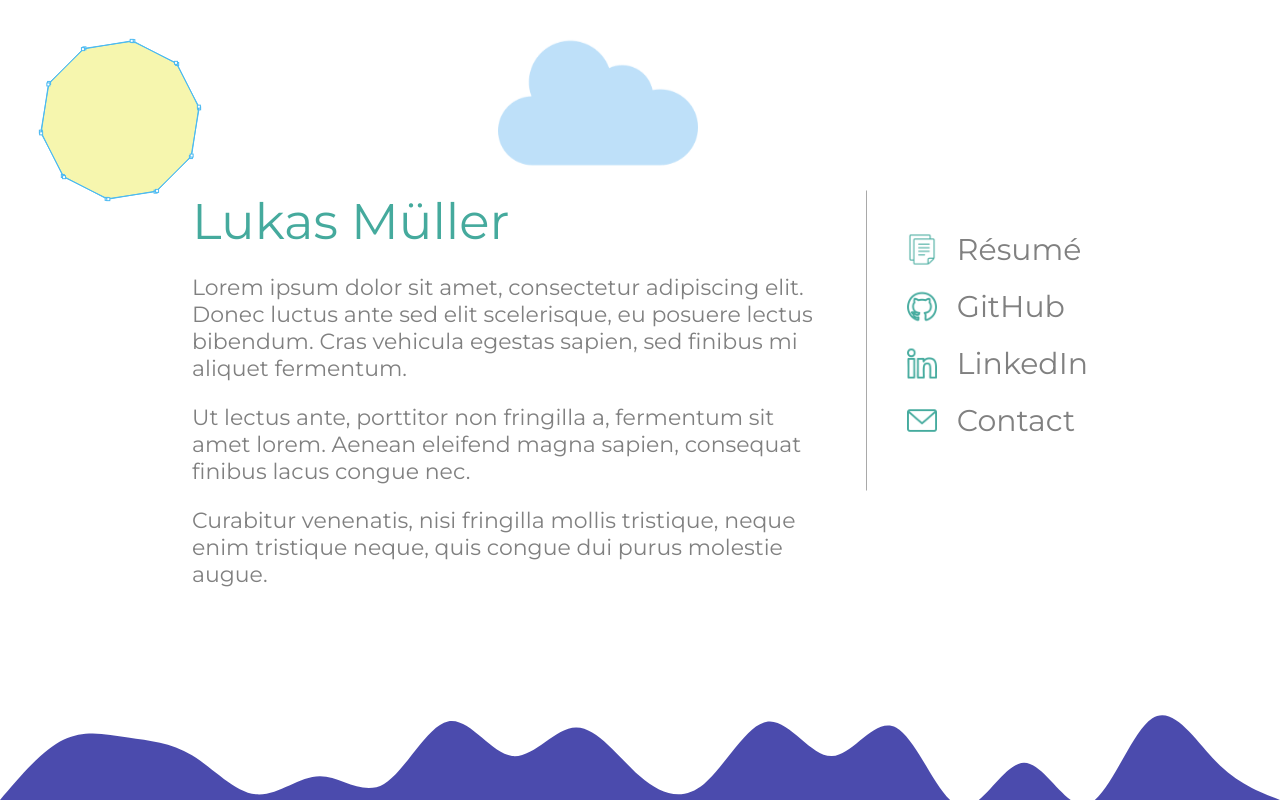
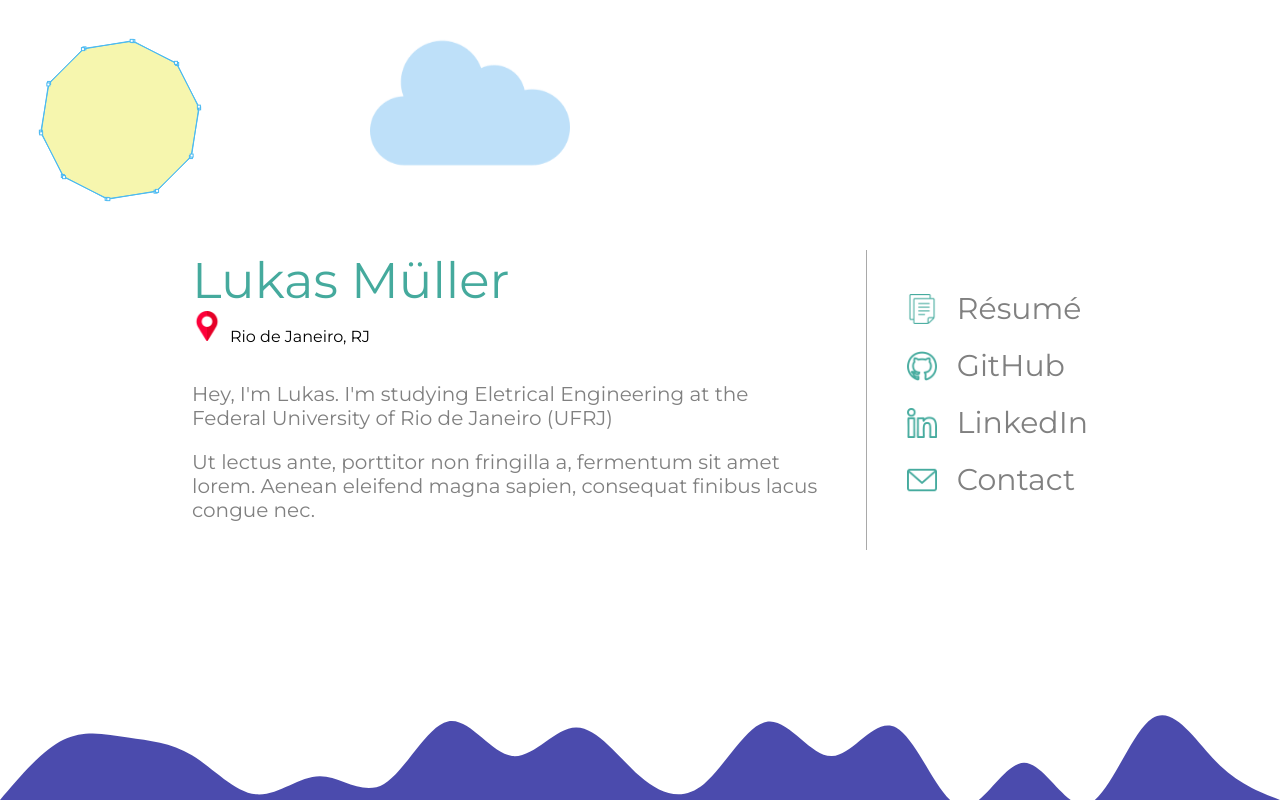
Before and after one commit to renanlarrieu/lukasmuller10.github.io, a website: page public/index.html in a window 1280 px wide. Drawn offline with Linux system fonts and the light colour scheme.

Commit message:
started to write my text

```diff
--- a/public/css/index.css
+++ b/public/css/index.css
@@ -34,12 +34,11 @@ body{
 
 .title{
     font-size: 50px;
-
     color: rgb(69, 170, 157);
 }
 
 .text{
-    font-size: 22px;
+    font-size: 20px;
     color: gray;
 }
 
@@ -71,6 +70,16 @@ body{
     color: #45aa9d;
 }
 
+.localization-text{
+    color: black;
+    padding-left: 8px;
+}
+
+.localization{
+    display: flex;
+    flex-direction: row;
+}
+
 #clouds{
     display: none;
 }
--- a/public/index.html
+++ b/public/index.html
@@ -13,18 +13,19 @@
 <body>
     <div class="content">
         <div class="text-div">
-            <div class="title">
-                Lukas Müller
+            <div class="">
+                <div class="title">Lukas Müller</div>
+                <div class="localization">
+                    <img src="./images/pin.png" height= '30px' alt="">
+                    <p class="localization-text">Rio de Janeiro, RJ</p>
+                </div>
             </div>
             <div class="text">
                 <p>
-                    Lorem ipsum dolor sit amet, consectetur adipiscing elit. Donec luctus ante sed elit scelerisque, eu posuere lectus bibendum. Cras vehicula egestas sapien, sed finibus mi aliquet fermentum.
+                    Hey, I'm Lukas. I'm studying Eletrical Engineering at the Federal University of Rio de Janeiro (UFRJ)
                 </p>
                 <p>
                     Ut lectus ante, porttitor non fringilla a, fermentum sit amet lorem. Aenean eleifend magna sapien, consequat finibus lacus congue nec.
-                </p>
-                <p>
-                    Curabitur venenatis, nisi fringilla mollis tristique, neque enim tristique neque, quis congue dui purus molestie augue.
                 </p>
             </div>
         </div>
--- a/public/js/animation.js
+++ b/public/js/animation.js
@@ -49,16 +49,16 @@ decagon2.rotate(-90);
 var raster = new Raster('clouds');
 
 // Move the raster to the center of the view
-raster.position = new Point(Math.ceil(view.size.width * 0.41), 100);
+raster.position = new Point(Math.ceil(view.size.width * 0.31), 100);
 raster.size = (200,200)
 
 
 var t = 0;
 var direction = 1;
 var move = setInterval(function() {
-    if (raster.position.x === Math.ceil(view.size.width * 0.4)){
+    if (raster.position.x === Math.ceil(view.size.width * 0.3)){
         direction = direction * -1;
-    } else if (raster.position.x === Math.ceil(view.size.width * 0.9)) {
+    } else if (raster.position.x === Math.ceil(view.size.width * 0.7)) {
         direction = direction * -1;
     }
     raster.position = raster.position + new Point(1, Math.sin(t/10)/1.5) * direction;
```
Also changed, not shown: public/images/pin.png (added).
